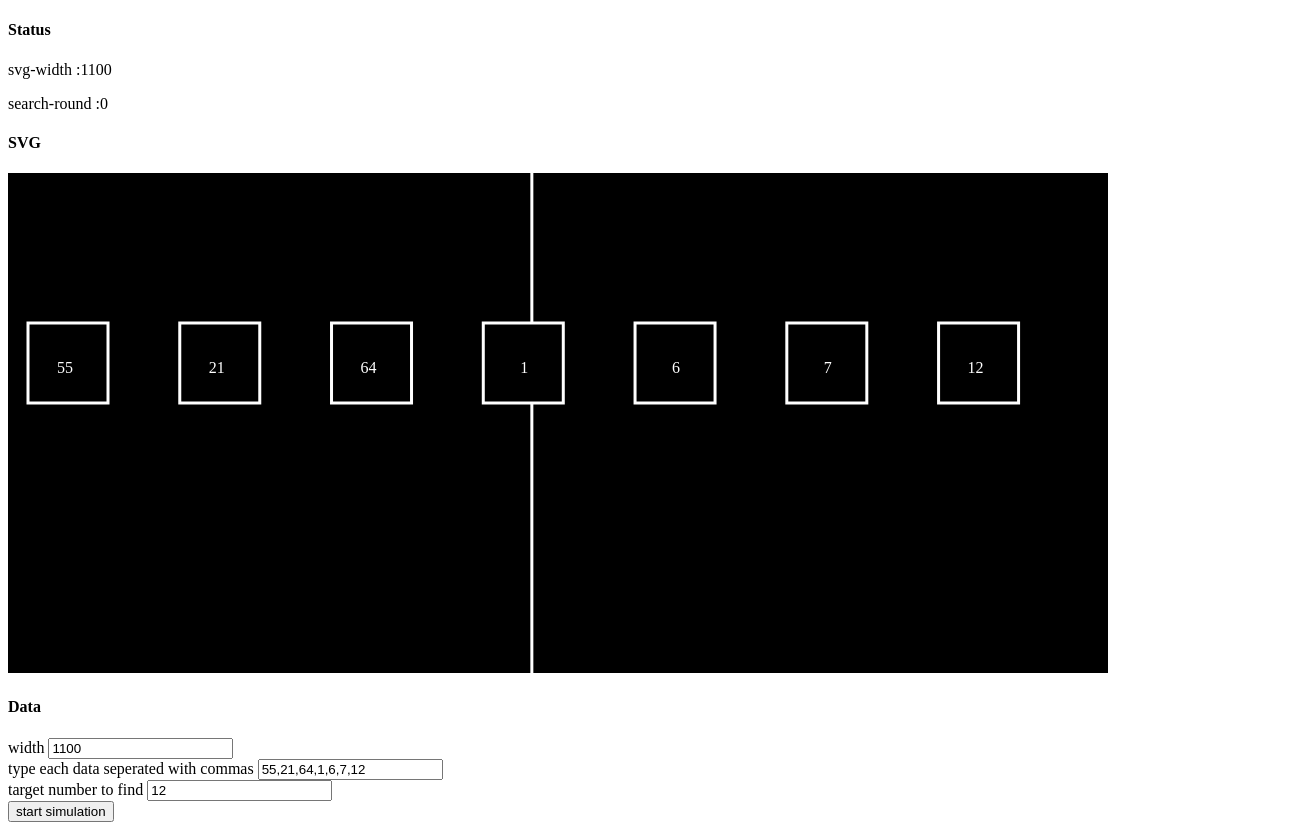
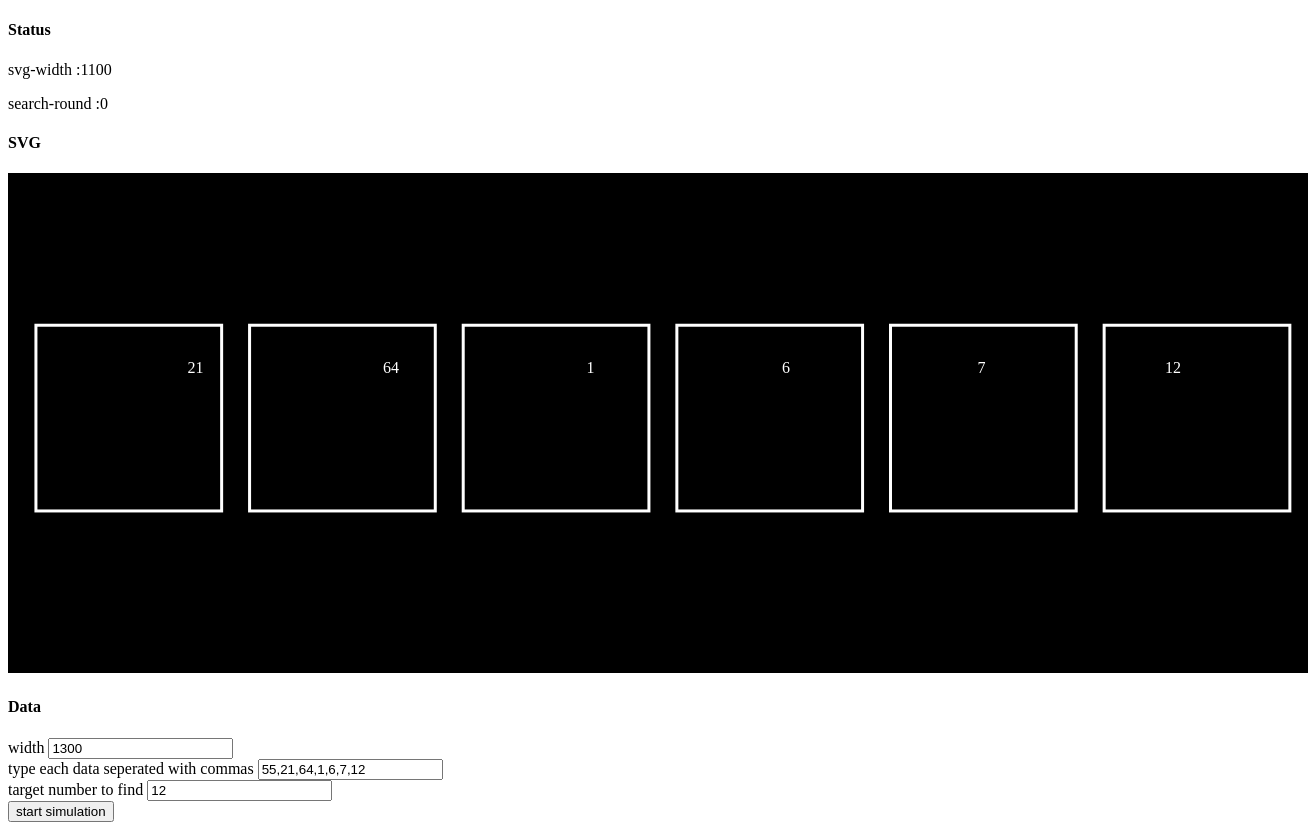
Before and after one commit to pikpokjeon/JS-Data-Visualization-Project, a plain HTML site: page Algorithms/binarySearch.html in a window 1280 px wide. Shown: the whole page, 1308 px wide, since content can reach past the window. Drawn offline with Linux system fonts and the light colour scheme.

Commit message:
feature: 데이터 입력값에 따라 상자 사이즈 화면내에 맞추기

```diff
--- a/Algorithms/binarySearch.html
+++ b/Algorithms/binarySearch.html
@@ -22,7 +22,7 @@
           <h4>Data</h4>
           <div>
             <label for="width">width</label>
-            <input type="text" id="width" name="width" value="1100" />
+            <input type="text" id="width" name="width" value="1300" />
           </div>
           <div>
             <label for="data-list">type each data seperated with commas</label>
@@ -45,180 +45,7 @@
         </article>
       </section>
     </main>
-    <script>
+    <script src="./main.js"></script>
 
-      //TODO: 파일 분할 해서 함수 호출
-
-
-
-      const elById = (target) => document.getElementById(target);
-
-      const inputData = (el) => {return el.value.indexOf(",") > -1
-          ? el.value
-              .split(",")
-              .map((_) => Number(_))
-              .filter((v) => typeof v === "number" && v)
-          : Number(el.value);}
-
-      const genSize = (w, d) => {
-        const unit = (w + 80 - (80 / d.length)) / d.length;
-        const gap = unit / d.length;
-        const box = d.length * 80 > w - unit ? 80 - (80 / d.length) : 80;
-        return {
-          gap,
-          box,
-          unit,
-          width: w,
-          height: 500,
-          margin: 50,
-          data: { text: { width: 30, height: 20 }, box },
-          line: 3,
-        };
-      };
-
-      const genElement = (type, attr) => {
-        type = document.createElementNS("http://www.w3.org/2000/svg", type);
-        for (const [t, v] of Object.entries(attr)) {
-          type.setAttributeNS(null, t.toLowerCase(), v);
-        }
-        return type;
-      };
-      /**
-       *   요소의 x거리를 알아야 하는 경우에는 i를 인자로 받음
-       * */
-      const genAttr = (w, s, i) => {
-        // s =
-        // const deepCopy = (obj) =>
-        // {
-        //   let copiedObj = {}
-        //   for(const [k,v] of Object.entries(obj))
-        //   {
-        //     s[k] = v
-        //     // console.log(s)
-        //   }
-        // }
-        // deepCopy(s)
-        const [m,h,d] = [s.margin, s.height, s.data]
-        const color = { bg: "black", default: "white", focus: "red" }
-        const style =  { line: `stroke: ${color.default}; stroke-width: ${s.line}` }
-        const svg = {
-            width: w,
-            height: h,
-            viewBox: `${m} ${m} ${w} ${h}`,
-          }
-        const list = {
-          g: {
-
-          },
-          eventArea: {
-            ...svg,
-            fill: color.bg,
-          },
-          indicatorLine: {
-            x1: h + m,
-            y1: 0,
-            x2: h + m,
-            y2: h,
-            style: style.line,
-          },
-          dataText: {
-            width: d.text.width,
-            height: d.text.height,
-            x: (i * s.unit) / 1.1 + 65,
-            y: h / 2 - m,
-            fill: color.default,
-            "dominant-baseline": "end",
-            "text-anchor": "end",
-          },
-          dataBox: {
-            width: d.box,
-            height: d.box,
-            x: (i * s.unit) / 1.1 + 20,
-            y: h / 2 - m * 2,
-            stroke: color.default,
-            "stroke-width": s.line,
-          },
-          line: {
-            x1:h+ s.gap,
-            y1:0,
-            x2:h+ s.gap,
-            y2:h,
-            style: style.line
-          }
-        };
-        return {svg,...list}
-      };
-
-
-      // TODO: 요소를 생성
-      const getElement  = (w,arr,size,gen,attr,i) => (target, type) =>  gen(type, attr(w, size(w,arr), i)[target])
-
-
-      const width = inputData(elById('width'))
-      const d = inputData(elById('data-list'))
-      console.log(d)
-      const textParams = [width,d,genSize,getElement,genElement,genAttr]
-      const createEl = getElement(width,d,genSize,genElement,genAttr)
-      const svg = createEl('svg','svg')
-      const eventArea =  createEl('eventArea','rect')
-      const group =  createEl('g','g')
-      const line =  createEl('line','line')
-      elById('svg-area').appendChild(svg)
-     svg.appendChild(eventArea)
-     svg.appendChild(group)
-     group.appendChild(line)
-    //  group.appendChild(text)
-    //  group.appendChild(box)
-      //   svgArea.appendChild(svg);
-      //   svg.appendChild(eventArea);
-      //   svg.appendChild(indicatorLine);
-      const onChangeInput= (params,copy)=>(e) => {console.log(e)};
-      const updateTexts = ( w, d, size,get,gen,attr) => (g) => {
-        let i = 0;
-        while(g.fistChild && g.lastChild)
-        {
-          g.removeChild(g.lastChild)
-        }
-        for (const text of d) {
-          const createEl = get(w,d,size,gen,attr,i)
-          const [data,box,group] =  [createEl('dataText','text'), createEl('dataBox','rect'), createEl('g','g')]
-          data.textContent = text;
-          group.appendChild(box);
-          group.appendChild(data);
-          g.appendChild(group)
-
-          i++;
-        }
-      };
-      // 파라메터로 받은 배열 원소들을 다른 함수에서 사용하기위해
-      const copyParams = params => {
-        console.log(params)
-          const copied =  {}
-          for(const [i,variable] of Object.entries(params)){
-            if(variable.name === undefined){
-                  copied[variable.tagName] = variable
-          }else if (typeof variable === "function") {
-            copied[variable.name] = variable
-          }
-        }
-        console.log(copied)
-          return copied
-        }
-      const initParams = [inputData, elById, genSize, genElement, getElement,genAttr,onChangeInput,updateTexts,group,svg];
-      const init = (vars,copy) => {
-        const _ = copy(vars)
-        const w = _.inputData(_.elById("width"))
-        const d = _.inputData(_.elById('data-list'))
-        const onChangeInput = _.onChangeInput(vars,copy)
-        _.elById("width").addEventListener("input", onChangeInput);
-        _.elById("data-list").addEventListener("input", onChangeInput);
-        _.updateTexts(w,d,_.genSize,_.getElement,_.genElement,_.genAttr)(_.g);
-      };
-      init(initParams,copyParams)
-      // 제너레이터로 svg 지우고 -> 엘레먼트를 추가하는 과정들을 반복해준다.
-
-
-
-    </script>
   </body>
 </html>
--- /dev/null
+++ b/Algorithms/main.js
@@ -0,0 +1,184 @@
+const elById = (target) => document.getElementById(target)
+
+const inputData = (el) =>
+{
+    return el.value.indexOf(",") > -1
+        ? el.value
+            .split(",")
+            .map((_) => Number(_))
+            .filter((v) => typeof v === "number" && v)
+        : Number(el.value)
+}
+
+const genSize = (w, d) =>
+{
+    const unit = (w + 80 - 80 / d.length) / d.length
+    const gap = unit / d
+    const box = ((w)/d.length) * d.length > w ? ((w)/d.length) - d.length : ((w)/d.length)
+    return {
+        d: d.length,
+        gap,
+        box,
+        unit,
+        width: w,
+        height: 500,
+        margin: 50,
+        data: { text: { width: 30, height: 20 }, box },
+        line: 3,
+    }
+}
+
+const genElement = (type, attr) =>
+{
+    type = document.createElementNS("http://www.w3.org/2000/svg", type)
+    for (const [t, v] of Object.entries(attr))
+    {
+        type.setAttributeNS(null, t.toLowerCase(), v)
+    }
+    return type
+
+}
+/**
+ *   요소의 x거리를 알아야 하는 경우에는 i를 인자로 받음
+ * */
+const genAttr = (w, s, i) =>
+{
+    const [m, h, data, d] = [s.margin, s.height, s.data, s.d]
+    const dataBox = {width:data.box - d/s.unit/d,height:data.box - d/s.unit/d}
+    const color = { bg: "black", default: "white", focus: "red" }
+    const style = { line: `stroke: ${color.default}; stroke-width: ${s.line}` }
+    const svg = {
+        width: w,
+        height: h,
+        viewBox: `${m} ${m} ${w} ${h}`,
+    }
+    const list = {
+        g: {},
+        eventArea: {
+            ...svg,
+            fill: color.bg,
+        },
+        indicatorLine: {
+            x1: h + m,
+            y1: 0,
+            x2: h + m,
+            y2: h,
+            style: style.line,
+        },
+        dataText: {
+            width: data.text.width,
+            height: data.text.height,
+            x: (i * s.unit),
+            y: h / 2 - m,
+            fill: color.default,
+            "dominant-baseline": "end",
+            "text-anchor": "end",
+        },
+        dataBox: {
+            width: dataBox.width,
+            height: dataBox.height,
+            x: ( (data.box + s.unit/d)*i) +s.unit/d,
+            y: h / 2 - s.unit/2,
+            stroke: color.default,
+            "stroke-width": s.line,
+        },
+        line: {
+            x1: h + s.gap,
+            y1: 0,
+            x2: h + s.gap,
+            y2: h,
+            style: style.line,
+        },
+    }
+    return { svg, ...list }
+}
+
+// TODO: 요소를 생성
+const getElement = (w, arr, size, gen, attr, i) => (target, type) =>
+    gen(type, attr(w, size(w, arr), i)[target])
+
+const width = inputData(elById("width"))
+const d = inputData(elById("data-list"))
+const textParams = [width, d, genSize, getElement, genElement, genAttr]
+const createEl = getElement(width, d, genSize, genElement, genAttr)
+const svg = createEl("svg", "svg")
+const eventArea = createEl("eventArea", "rect")
+const group = createEl("g", "g")
+const line = createEl("indicatorLine", "line")
+elById("svg-area").appendChild(svg)
+svg.appendChild(eventArea)
+svg.appendChild(group)
+group.appendChild(line)
+
+const updateTexts = (w, d, size, get, gen, attr) => (g) =>
+{
+    while (g.firstChild)
+    {
+        g.removeChild(g.lastChild)
+    }
+    for (const [i,text] of (Array.from(Object.entries(d))))
+    {
+        const createEl = get(w, d, size, gen, attr, i)
+        const [data, box, group] = [
+            createEl("dataText", "text"),
+            createEl("dataBox", "rect"),
+            createEl("g", "g"),
+        ]
+        data.textContent = text
+        group.appendChild(box)
+        group.appendChild(data)
+        g.appendChild(group)
+
+    }
+}
+
+const copyParams = (params) =>
+{
+    const copied = {}
+    for (const variable of (params))
+    {
+        if (variable.name === undefined)
+        {
+            copied[variable.tagName] = variable
+        } else if (typeof variable === "function")
+        {
+            copied[variable.name] = variable
+        }
+    }
+    return copied
+}
+
+
+const onChangeInput = (vars, copy) => (e) =>
+{
+    const _ = copy(vars)
+    const w = _.inputData(_.elById("width"))
+    const d = _.inputData(_.elById("data-list"))
+    _.updateTexts(w, d, _.genSize, _.getElement, _.genElement, _.genAttr)(_.g)
+}
+
+const initParams = [
+    inputData,
+    elById,
+    genSize,
+    genElement,
+    getElement,
+    genAttr,
+    onChangeInput,
+    updateTexts,
+    group,
+    svg,
+    line,
+]
+const init = (vars, copy) =>
+{
+    const _ = copy(vars)
+    const w = _.inputData(_.elById("width"))
+    const d = _.inputData(_.elById("data-list"))
+    const onChangeInput = _.onChangeInput(vars, copy)
+    _.elById("width").addEventListener("input", onChangeInput)
+    _.elById("data-list").addEventListener("input", onChangeInput)
+    _.updateTexts(w, d, _.genSize, _.getElement, _.genElement, _.genAttr)(_.g)
+}
+init(initParams, copyParams)
+// 제너레이터로 svg 지우고 -> 엘레먼트를 추가하는 과정들을 반복해준다.
```
